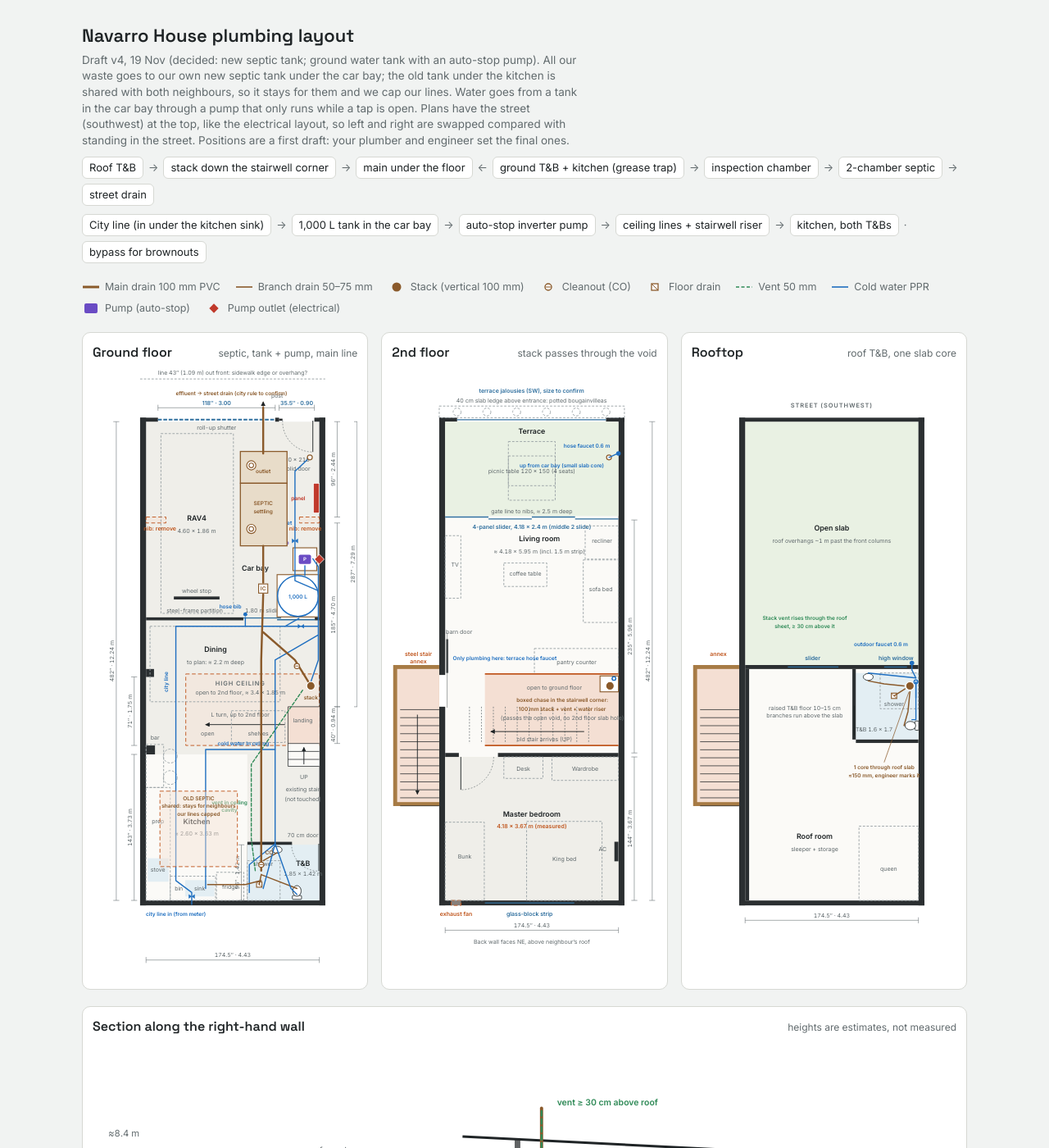
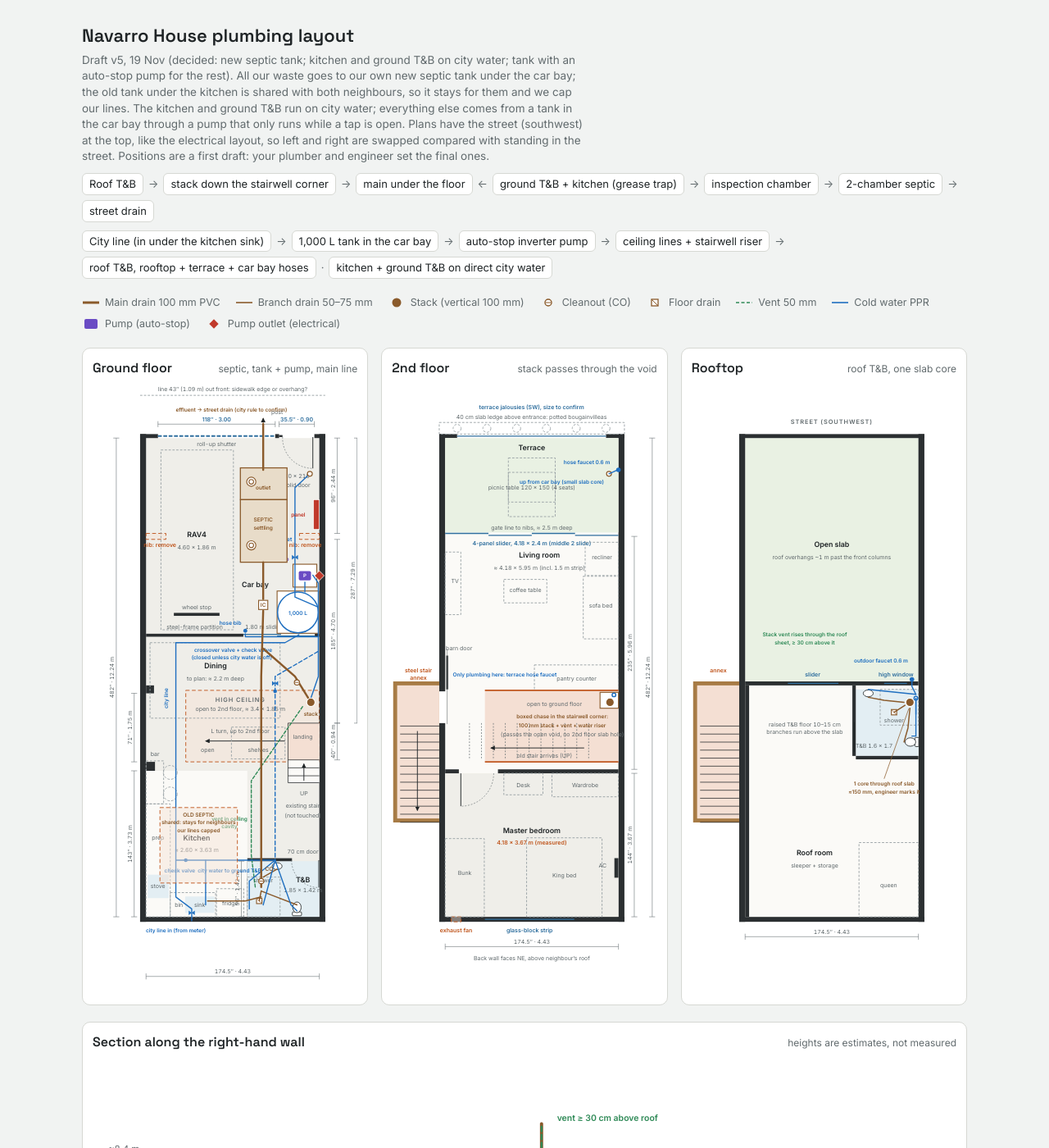
Before and after one commit to tatayotter/navarro-house, a Jekyll site: the page house/plumbing-layout-v1.html, which Jekyll copies as it is, in a window 1280 px wide and 1400 px high. Shown: the whole window at 82% size. Built offline with Jekyll 4.4.1, drawn with Linux system fonts in a browser that asks for light colours; some of the changed text lies outside the part shown.

Commit message:
Plumbing: kitchen and ground T&B on city water, crossover to tank for water schedules
Co-Authored-By: Claude Opus 5.5 <noreply@anthropic.com>
Claude-Session: https://claude.ai/code/session_01RUWgCM9SbUoargYbTj1Viu

```diff
--- a/house/plumbing-layout-v1.html
+++ b/house/plumbing-layout-v1.html
@@ -92,8 +92,8 @@ td.n{font-variant-numeric:tabular-nums;white-space:nowrap}
 <div class="wrap" id="wrap" data-opt="2">
   <header>
     <h1>Navarro House plumbing layout</h1>
-    <p class="sub">Draft v4, 19 Nov (decided: new septic tank; ground water tank with an auto-stop pump). All our waste goes to our own new septic tank under the car bay; the old tank under the kitchen is shared with both neighbours, so it stays for them and we cap our lines. Water goes from a tank in the car bay through a pump that only runs while a tap is open. Plans have the street (southwest) at the top, like the electrical layout, so left and right are swapped compared with standing in the street. Positions are a first draft: your plumber and engineer set the final ones.</p>    <div class="flow v2"><span>Roof T&amp;B</span><b>→</b><span>stack down the stairwell corner</span><b>→</b><span>main under the floor</span><b>←</b><span>ground T&amp;B + kitchen (grease trap)</span><b>→</b><span>inspection chamber</span><b>→</b><span>2-chamber septic</span><b>→</b><span>street drain</span></div>
-    <div class="flow"><span>City line (in under the kitchen sink)</span><b>→</b><span>1,000 L tank in the car bay</span><b>→</b><span>auto-stop inverter pump</span><b>→</b><span>ceiling lines + stairwell riser</span><b>→</b><span>kitchen, both T&amp;Bs</span><b>·</b><span>bypass for brownouts</span></div>
+    <p class="sub">Draft v5, 19 Nov (decided: new septic tank; kitchen and ground T&amp;B on city water; tank with an auto-stop pump for the rest). All our waste goes to our own new septic tank under the car bay; the old tank under the kitchen is shared with both neighbours, so it stays for them and we cap our lines. The kitchen and ground T&amp;B run on city water; everything else comes from a tank in the car bay through a pump that only runs while a tap is open. Plans have the street (southwest) at the top, like the electrical layout, so left and right are swapped compared with standing in the street. Positions are a first draft: your plumber and engineer set the final ones.</p>    <div class="flow v2"><span>Roof T&amp;B</span><b>→</b><span>stack down the stairwell corner</span><b>→</b><span>main under the floor</span><b>←</b><span>ground T&amp;B + kitchen (grease trap)</span><b>→</b><span>inspection chamber</span><b>→</b><span>2-chamber septic</span><b>→</b><span>street drain</span></div>
+    <div class="flow"><span>City line (in under the kitchen sink)</span><b>→</b><span>1,000 L tank in the car bay</span><b>→</b><span>auto-stop inverter pump</span><b>→</b><span>ceiling lines + stairwell riser</span><b>→</b><span>roof T&amp;B, rooftop + terrace + car bay hoses</span><b>·</b><span>kitchen + ground T&amp;B on direct city water</span></div>
   </header>
   <div class="legend">
 <span class="lg"><svg viewBox="0 0 22 16"><line x1="1" y1="8" x2="21" y2="8" stroke="var(--waste)" stroke-width="3"/></svg>Main drain 100 mm PVC</span>
@@ -119,13 +119,14 @@ td.n{font-variant-numeric:tabular-nums;white-space:nowrap}
       <li>The ground floor is being re-tiled anyway, so the main line goes in a trench under the new floor: ground T&amp;B, under the hollow old stair, through the dining area, to the car bay.</li>
       <li>The septic tank sits at the front, so the desludging truck reaches it from the street and the outflow pipe to the street drain is short.</li>
     </ul></div>
-    <div class="box"><h2>Water: ground tank + auto-stop pump</h2><ul>
-      <li><b>Supply:</b> the city line comes in under the kitchen sink (meter is past the annex-side neighbour). The kitchen sink tap stays on direct city water; the line continues in the dining ceiling to the tank. A float valve fills the tank.</li>
+    <div class="box"><h2>Water: city water downstairs, tank + pump for the rest</h2><ul>
+      <li><b>Supply:</b> the city line comes in under the kitchen sink (meter is past the annex-side neighbour). The kitchen and the ground T&amp;B stay on direct city water (pressure downstairs is good enough), through a check valve. The line continues in the dining ceiling to the tank, and a float valve fills it.</li>
       <li><b>Where:</b> 1,000 L tank (about 1.05 m across, 1.5 m tall, about 1 t full) on a plinth at the partition end of the panel-side car bay wall, with the pump in front of it, about 0.9 m clear of the panel. The walkway beside the car stays about 1.1 m wide, and the tank stays off the septic and the inspection chamber. Both stand about 5 cm off the party wall. The partition door then opens on its car-side half.</li>
       <li><b>Pump:</b> 0.5 HP constant-pressure inverter pump. It starts when a tap opens and stops by itself when every fixture is closed (pressure and flow sensing), with dry-run protection. No pressure-tank clicking, and it only runs while someone uses water.</li>
       <li><b>Low noise:</b> rubber anti-vibration pads, flexible hoses on both pump ends, a vented box lined with acoustic foam, pipe clips with rubber inserts, nothing bolted to the party wall.</li>
-      <li><b>Bypass valve</b> so city water still reaches the taps in a brownout, plus check and shut-off valves around the pump.</li>
-      <li><b>Hose bib</b> on the city line at the partition, car side, for washing the car (that water goes to the street, not the septic).</li>
+      <li><b>On the pump:</b> roof T&amp;B, rooftop faucet, terrace hose faucet and the car bay hose bib (at the partition, car side, for washing the car; that water goes to the street, not the septic). Washing the car doesn't drop the pressure downstairs.</li>
+      <li><b>Crossover valve (normally closed)</b> between the pump line and the ground floor line, with a check valve. During rotational water schedules, open it and the tank feeds the kitchen and ground T&amp;B too; close it when city water returns. The tank refills by itself. A brownout doesn't affect the ground floor.</li>
+      <li>Check and shut-off valves around the pump.</li>
       <li><b>Electrical:</b> dedicated 20 A circuit with RCD, weatherproof outlet at 1.2 m on the wall beside the pump. Sent to the electrical plan.</li>
     </ul></div>
   </div>
@@ -143,14 +144,14 @@ td.n{font-variant-numeric:tabular-nums;white-space:nowrap}
   <div class="tbl"><table>
     <thead><tr><th>Fixture</th><th>Where</th><th>Drain</th><th>Joins</th><th>Water</th></tr></thead>
     <tbody>
-      <tr><td>Kitchen sink</td><td>Kitchen back wall</td><td class="n">50 mm</td><td>Under-sink grease trap, then the drain line</td><td>Cold ½″</td></tr>
-      <tr><td>Ground T&amp;B WC</td><td>Back wall, middle</td><td class="n">100 mm</td><td>Drain line (cleanout here)</td><td>Cold ½″</td></tr>
-      <tr><td>Ground T&amp;B lavatory</td><td>Front wall, beside the door (dry side)</td><td class="n">50 mm</td><td>Drain line</td><td>Cold ½″</td></tr>
-      <tr><td>Ground T&amp;B shower floor drain</td><td>Back left corner, farthest from the door</td><td class="n">50 mm</td><td>Drain line</td><td>Cold ½″</td></tr>
+      <tr><td>Kitchen sink</td><td>Kitchen back wall</td><td class="n">50 mm</td><td>Under-sink grease trap, then the drain line</td><td>Cold ½″, city water</td></tr>
+      <tr><td>Ground T&amp;B WC</td><td>Back wall, middle</td><td class="n">100 mm</td><td>Drain line (cleanout here)</td><td>Cold ½″, city water</td></tr>
+      <tr><td>Ground T&amp;B lavatory</td><td>Front wall, beside the door (dry side)</td><td class="n">50 mm</td><td>Drain line</td><td>Cold ½″, city water</td></tr>
+      <tr><td>Ground T&amp;B shower floor drain</td><td>Back left corner, farthest from the door</td><td class="n">50 mm</td><td>Drain line</td><td>Cold ½″, city water</td></tr>
       <tr><td>Roof T&amp;B WC</td><td>Outer wall, back half (near the door, dry side)</td><td class="n">100 mm</td><td>Stack, in the raised floor (about 1 m run)</td><td>Cold ½″</td></tr>
       <tr><td>Roof T&amp;B lavatory</td><td>Front wall, inner corner</td><td class="n">50 mm</td><td>Stack, above the slab in the raised floor</td><td>Cold ½″</td></tr>
       <tr><td>Roof T&amp;B shower floor drain</td><td>Front outer corner, farthest from the door, next to the stack</td><td class="n">50 mm</td><td>Stack, above the slab in the raised floor</td><td>Cold ½″</td></tr>
-      <tr><td>Hose bib</td><td>Car bay, at the partition</td><td class="n">n/a</td><td>Street</td><td>Cold ½″, on the city line</td></tr>
+      <tr><td>Hose bib</td><td>Car bay, at the partition</td><td class="n">n/a</td><td>Street</td><td>Cold ½″, on the pump (tank water)</td></tr>
       <tr><td>Rooftop outdoor faucet (with vacuum breaker)</td><td>Outside the roof room front wall, in front of the T&amp;B, 0.6 m, ≥ 30 cm from the outdoor socket</td><td class="n">n/a</td><td>Open slab roof drains</td><td>Cold ½″, tee off the roof T&amp;B supply, own shut-off valve</td></tr>
       <tr><td>Terrace hose faucet (with vacuum breaker)</td><td>Terrace side wall, front corner, 0.6 m</td><td class="n">n/a</td><td>None (watering plants only)</td><td>Cold ½″, from the pump main via a small slab core, own shut-off valve</td></tr>
     </tbody></table></div>
@@ -172,14 +173,14 @@ td.n{font-variant-numeric:tabular-nums;white-space:nowrap}
         <tbody>
           <tr><td>Septic tank materials (cement, sand, gravel, rebar, covers)</td><td class="n">₱41k–52k</td></tr>
           <tr><td>Drain + vent pipes, fittings, grease trap, IC</td><td class="n">₱14k–25k</td></tr>
-          <tr><td>Water pipes + valves (PPR), incl. terrace and rooftop faucets</td><td class="n">₱12k–21k</td></tr>
+          <tr><td>Water pipes + valves (PPR), crossover, terrace and rooftop faucets</td><td class="n">₱13k–22k</td></tr>
           <tr><td>1,000 L tank + 0.5 HP auto-stop inverter pump + plinth, pads, vented box</td><td class="n">₱20k–34k</td></tr>
           <tr><td>Roof T&amp;B raised floor, waterproofing, chase boxing</td><td class="n">₱5k–9k</td></tr>
           <tr><td>Plumber labour (digging, septic build, trenching, pipe work)</td><td class="n">₱30k–55k</td></tr>
           <tr><td>Roof slab core drilling (service)</td><td class="n">₱2.5k–4k</td></tr>
-          <tr><td><b>Total, excluding fixtures and tiles</b></td><td class="n"><b>₱125k–200k</b></td></tr>
+          <tr><td><b>Total, excluding fixtures and tiles</b></td><td class="n"><b>₱126k–202k</b></td></tr>
         </tbody></table></div>
-      <p class="sub">Online estimates, not yet quoted locally. The itemised material list (quantities per item, ₱92k–140k) is on the family site. Pump electrical wiring is in the electrical budget.</p>
+      <p class="sub">Online estimates, not yet quoted locally. The itemised material list (quantities per item, ₱93k–142k) is on the family site. Pump electrical wiring is in the electrical budget.</p>
     </div>
   </div>
 
@@ -297,7 +298,7 @@ P.wc(152,474,180); P.lav(132,431);
 P.run([[114,466],[116,456]],'pb'); P.run([[152,470],[126,460],[116,456]],'pb'); P.run([[132,434],[118,442]],'pb');
 // vent: T&B + kitchen vent through the hung-ceiling cavity to the stairwell chase
 P.run([[110,452],[106,420],[106,345],[158,270]],'pv'); text(84,385,'vent in ceiling','lv'); text(84,393,'cavity','lv');
-// water: city line enters under the kitchen sink, runs in the dining ceiling to the tank in the car bay
+// water: city line enters under the kitchen sink; kitchen + ground T&B stay on direct city water; the line continues in the dining ceiling to fill the tank in the car bay
 P.run([[46,486],[46,474],[30,462],[30,206],[140,206],[154,198]],'pc');
 text(30,498,'city line in (from meter)','lc'); text(22,262,'city line','lc',`transform="rotate(-90 ${X(22)} ${Y(262)})"`);
 P.valve(46,478);
@@ -307,17 +308,18 @@ rect(148,172,127,150,'mh'); P.pump(160,138.5); text(144,124,'auto-stop pump','lp
 P.run([[160,155],[160,145]],'pc'); P.ded(174.5,138.5,'');
 // pump main up to the dining ceiling, then riser + branches
 P.run([[168,138],[173.5,146],[173.5,240],[166,262]],'pc');
-P.run([[173,215],[130,240],[130,425],[118,470]],'pc');
-P.run([[130,425],[146,470],[152,476]],'pc'); P.run([[130,425],[104,446],[104,474]],'pc');
-P.run([[130,330],[60,330],[60,470]],'pc');
-text(98,326,'cold water in ceiling','lc');
+// ground floor on direct city water: tee off the city line at the kitchen (check valve), dining ceiling to the ground T&B
+P.run([[30,425],[130,425]],'pc'); o+=`<circle style="fill:var(--cold)" cx="${X(40)}" cy="${Y(425)}" r="2.4"/>`; text(34,437,'check valve','lc');
+P.run([[130,425],[118,470]],'pc'); P.run([[60,425],[60,470]],'pc'); P.run([[130,425],[146,470],[152,476]],'pc'); P.run([[130,425],[104,446],[104,474]],'pc');
+text(84,437,'city water to ground T&B','lc');
+// crossover (normally closed): during water schedules, open it so the tank + pump feed the ground floor; check valve stops pumped water flowing back
+o+=`<polyline class="pc" style="stroke-dasharray:5 3" points="${[[173,215],[130,240],[130,425]].map(p=>X(p[0])+','+Y(p[1])).join(' ')}"/>`; P.valve(130,247); o+=`<circle style="fill:var(--cold)" cx="${X(130)}" cy="${Y(255)}" r="2.4"/>`;
+text(127,215,'crossover valve + check valve','lc','style="text-anchor:end"'); text(127,223,'(closed unless city water is off)','lc','style="text-anchor:end"');
 // terrace faucet feed: tee off the pump main, painted surface pipe on the car bay ceiling kept ~0.8 m off the panel wall, up through a small slab core
 P.run([[173,170],[150,160],[150,50],[165,36]],'pc'); P.valve(150,120); o+=`<circle class="co" cx="${X(165)}" cy="${Y(36)}" r="3.2"/>`;
 text(147,104,'to terrace faucet','lc','style="text-anchor:end"');
-// bypass: city line straight into the house main when the power is out
-P.run([[140,206],[173,206]],'pc'); P.valve(156,206);
-// hose bib on the city line at the partition, car side
-P.run([[100,206],[100,197]],'pc'); o+=`<circle style="fill:var(--cold)" cx="${X(100)}" cy="${Y(194)}" r="2.6"/>`; text(96,188,'hose bib','lc','style="text-anchor:end"');
+// car bay hose bib on the pump (tank water) at the partition, car side
+P.run([[173.5,200],[100,200],[100,197]],'pc'); o+=`<circle style="fill:var(--cold)" cx="${X(100)}" cy="${Y(194)}" r="2.6"/>`; text(96,188,'hose bib','lc','style="text-anchor:end"');
 o+='<g class="v2">';
 // septic tank: 2 chambers, inside ~1.20 x 2.40 m, under the walkway strip beside the car (position indicative, engineer sets it)
 rect(95,142,30,125,'sep'); line(95,62,142,62,'pb');
--- a/index.html
+++ b/index.html
@@ -121,7 +121,7 @@ footer a{color:var(--accent);font-weight:500}
     </a>
     <a class="card mini" href="house/plumbing-materials.html">
       <div class="ico"><svg viewBox="0 0 24 24" fill="none" stroke="currentColor" stroke-width="1.8" stroke-linejoin="round"><path d="M9 6h11M9 12h11M9 18h11M4 6h.01M4 12h.01M4 18h.01"/></svg></div>
-      <div class="card-txt"><h3>Plumbing materials</h3><p>Pipes, septic, tank, pump: ₱92k–140k</p></div><span class="arrow">›</span>
+      <div class="card-txt"><h3>Plumbing materials</h3><p>Pipes, septic, tank, pump: ₱93k–142k</p></div><span class="arrow">›</span>
     </a>
     <a class="card mini" href="house/ceilings.html">
       <div class="ico"><svg viewBox="0 0 24 24" fill="none" stroke="currentColor" stroke-width="1.8" stroke-linejoin="round"><path d="M3 6h18M5 6v3M19 6v3M4 9h16M8 9v2M12 9v2M16 9v2"/></svg></div>
@@ -143,7 +143,7 @@ footer a{color:var(--accent);font-weight:500}
     <div class="st"><span class="pill p-wait">Measuring</span><div><b>Front gate</b><span class="d">Roll-up car shutter plus a small door. Waiting on final measurements.</span></div></div>
     <a class="st" href="house/electrical-materials.html"><span class="pill p-wait">For checking</span><div><b>Electrical wiring</b><span class="d">Whole-house plan drafted: 20 ceiling lights, 32 outlets, 12 smart switch plates. Materials about ₱113k to ₱179k (online estimate). The electrician will check it.</span></div><span class="arrow">›</span></a>
     <a class="st" href="house/glass-aluminium.html"><span class="pill p-wait">Measuring</span><div><b>Glass and aluminium</b><span class="d">All windows and sliding doors in one list for supplier quotes. Terrace jalousie now 6 bays. About ₱118k–185k (online estimate). Sizes to be measured on site.</span></div><span class="arrow">›</span></a>
-    <a class="st" href="house/plumbing-materials.html"><span class="pill p-wait">Draft</span><div><b>Plumbing</b><span class="d">Decided: our own new septic tank under the car bay (the old one is shared with the neighbours). Water tank in the car bay with a quiet pump that stops when no tap is open. Hose faucets on the terrace and rooftop. Materials about ₱92k–140k (online estimate).</span></div><span class="arrow">›</span></a>
+    <a class="st" href="house/plumbing-materials.html"><span class="pill p-wait">Draft</span><div><b>Plumbing</b><span class="d">Decided: our own new septic tank under the car bay (the old one is shared with the neighbours). Kitchen and ground T&amp;B on city water; a tank and quiet auto-stop pump in the car bay feed the rooftop, hoses, and the ground floor during water schedules. Hose faucets on the terrace and rooftop. Materials about ₱93k–142k (online estimate).</span></div><span class="arrow">›</span></a>
     <a class="st" href="house/ceilings.html"><span class="pill p-done">Planned</span><div><b>Ceilings</b><span class="d">Decided: White Oak PVC ceiling panels in the bedroom, living room, kitchen and dining; gypsum on the terrace. About ₱69k–102k (online estimate). Panels on sale until 30 Nov.</span></div><span class="arrow">›</span></a>
     <a class="st" href="rooms/master-bedroom.html"><span class="pill p-done">Planned</span><div><b>Master bedroom</b><span class="d">Plan and costing done, about ₱167k with buffer (online estimate).</span></div><span class="arrow">›</span></a>
     <a class="st" href="rooms/living-room.html"><span class="pill p-done">Planned</span><div><b>Living room</b><span class="d">Design and cost estimate done, ₱230k to ₱369k (online estimate).</span></div><span class="arrow">›</span></a>
@@ -173,7 +173,7 @@ footer a{color:var(--accent);font-weight:500}
     <div class="cr"><div class="what">Living room<span class="src s-online">Online estimate</span><small>Slider and carpentry quotes still to get</small></div><div class="amt">₱230k–369k</div></div>
     <div class="cr"><div class="what">Rooftop room<span class="src s-online">Online estimate</span><small>Insulated steel-and-Hardiflex walls, floor, ceiling, doors, T&amp;B finishes, with 10% buffer</small></div><div class="amt">₱208k–348k</div></div>
     <div class="cr"><div class="what">Ceilings (PVC + terrace gypsum)<span class="src s-online">Online estimate</span><small>With 10% buffer. Bedroom and living room ceilings are also inside their room totals.</small></div><div class="amt">₱69k–102k</div></div>
-    <div class="cr"><div class="what">Plumbing and new septic tank<span class="src s-online">Online estimate</span><small>Materials ₱92k–140k plus labour; before fixtures and tiles</small></div><div class="amt">₱125k–200k</div></div>
+    <div class="cr"><div class="what">Plumbing and new septic tank<span class="src s-online">Online estimate</span><small>Materials ₱93k–142k plus labour; before fixtures and tiles</small></div><div class="amt">₱126k–202k</div></div>
   </div>
   <p class="note">The stair total so far is ₱33,284 against a ₱35,000 budget. When a local quote comes in, its label changes to Local.</p>
 </section>
```
Also changed, not shown: house/plumbing-materials.md (+9 -9 lines).
